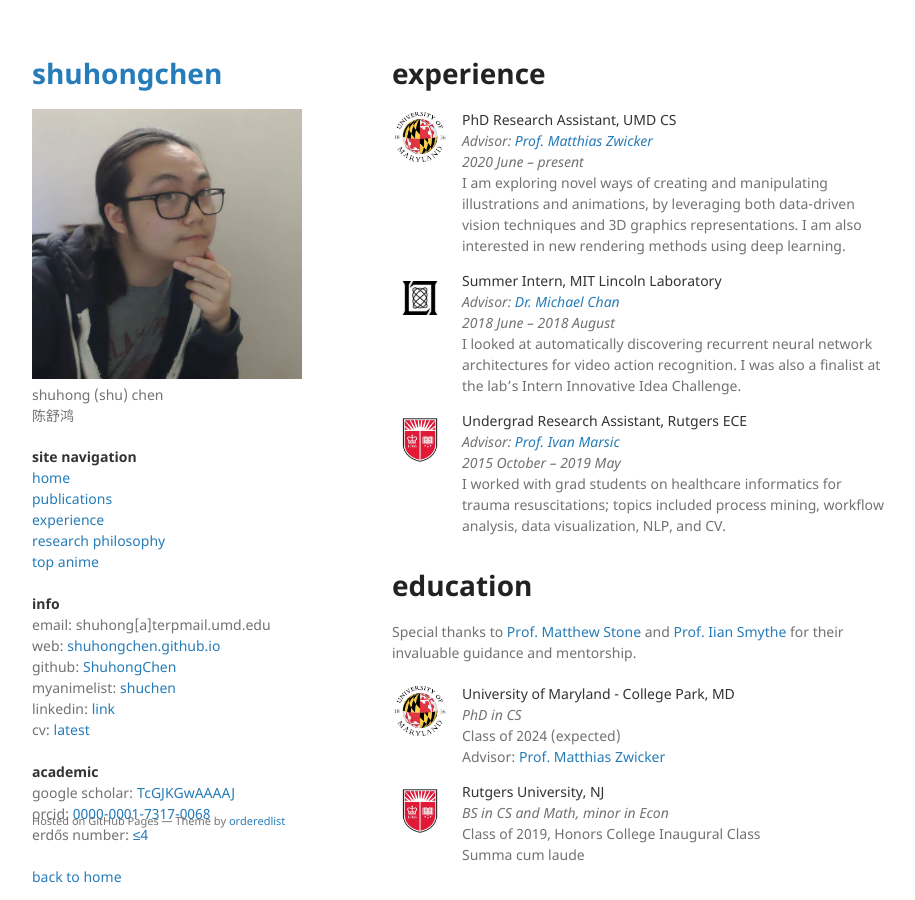
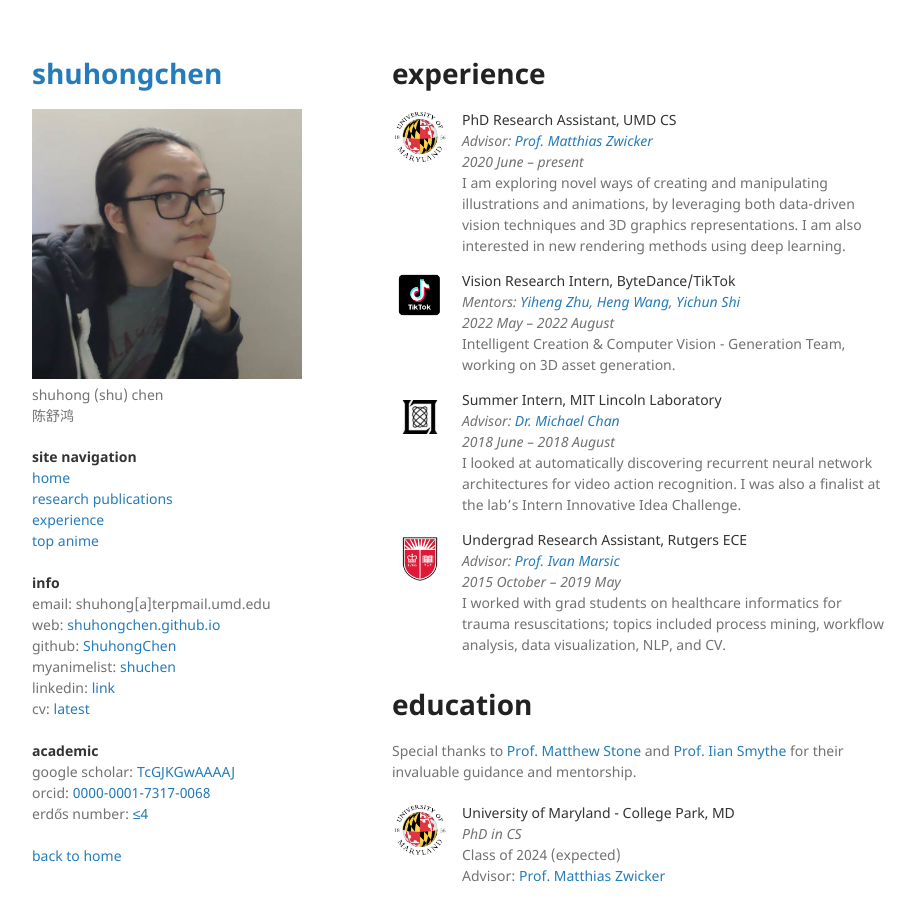
Before and after one commit to ShuhongChen/shuhongchen.github.io, a Jekyll site: the page built from experience.md, in a window 1280 px wide and 900 px high. Shown: the whole window, without its empty margins (178-1093 px from the left). Built offline with Jekyll 4.4.1, drawn with Linux system fonts in a browser that asks for light colours.

Commit message:
added bytedance

```diff
--- a/_layouts/default.html
+++ b/_layouts/default.html
@@ -44,12 +44,14 @@
       {{ content }}
 
       </section>
+        <!--
       <footer>
         {% if site.github.is_project_page %}
         <p>This project is maintained by <a href="{{ site.github.owner_url }}">{{ site.github.owner_name }}</a></p>
         {% endif %}
         <p><small>Hosted on GitHub Pages &mdash; Theme by <a href="https://github.com/orderedlist">orderedlist</a></small></p>
       </footer>
+        -->
     </div>
     <script src="{{ "/assets/js/scale.fix.js" | relative_url }}"></script>
   </body>
--- a/_layouts/home.html
+++ b/_layouts/home.html
@@ -40,12 +40,12 @@
           <br>
           <a href='/'>home</a>
           <br>
-          <a href='./publications'>publications</a>
+          <a href='./publications'>research publications</a>
           <br>
           <a href='./experience'>experience</a>
           <br>
-          <a href='./philosophy'>research philosophy</a>
-          <br>
+          <!-- <a href='./philosophy'>research philosophy</a> -->
+          <!-- <br> -->
           <a href='./reviews'>top anime</a>
           <br>
           <br>
@@ -92,12 +92,12 @@
       {{ content }}
 
       </section>
-      <footer>
-        <!-- {% if site.github.is_project_page %}
+      <!-- <footer>
+        {% if site.github.is_project_page %}
         <p>This project is maintained by <a href="{{ site.github.owner_url }}">{{ site.github.owner_name }}</a></p>
-        {% endif %} -->
+        {% endif %}
         <p><small>Hosted on GitHub Pages &mdash; Theme by <a href="https://github.com/orderedlist">orderedlist</a></small></p>
-      </footer>
+      </footer> -->
     </div>
     <script src="{{ "/assets/js/scale.fix.js" | relative_url }}"></script>
   </body>
--- a/_layouts/reviews.html
+++ b/_layouts/reviews.html
@@ -48,9 +48,11 @@
       {{ content }}
 
       </section>
+        <!--
       <footer>
         <p><small>Hosted on GitHub Pages &mdash; Theme by <a href="https://github.com/orderedlist">orderedlist</a></small></p>
       </footer>
+        -->
     </div>
     <script src="{{ "/assets/js/scale.fix.js" | relative_url }}"></script>
   </body>
--- a/experience.md
+++ b/experience.md
@@ -31,6 +31,25 @@ title: experience
             2020 June – present
         </i><br>
         I am exploring novel ways of creating and manipulating illustrations and animations, by leveraging both data-driven vision techniques and 3D graphics representations.  I am also interested in new rendering methods using deep learning.
+    </td>
+</tr>
+<tr>
+    <td>
+        <img src='./assets/img/logo_bytedance.jpg' class='thumbnail-small'>
+    </td>
+    <td class=pad_xp>
+        <label class=darktext>
+            Vision Research Intern, ByteDance/TikTok
+        </label><br>
+        <i>
+            Mentors:
+            <a href='https://www.linkedin.com/in/yihengz'>Yiheng Zhu</a>,
+            <a href='https://hengcv.github.io/'>Heng Wang</a>,
+            <a href='https://seasonsh.github.io/'>Yichun Shi</a>
+            <br>
+            2022 May – 2022 August
+        </i><br>
+        Intelligent Creation & Computer Vision - Generation Team, working on 3D asset generation.
     </td>
 </tr>
 <tr>
```
Also changed, not shown: reviews.md (+4 -1 lines), assets/img/logo_bytedance.jpg (added).
